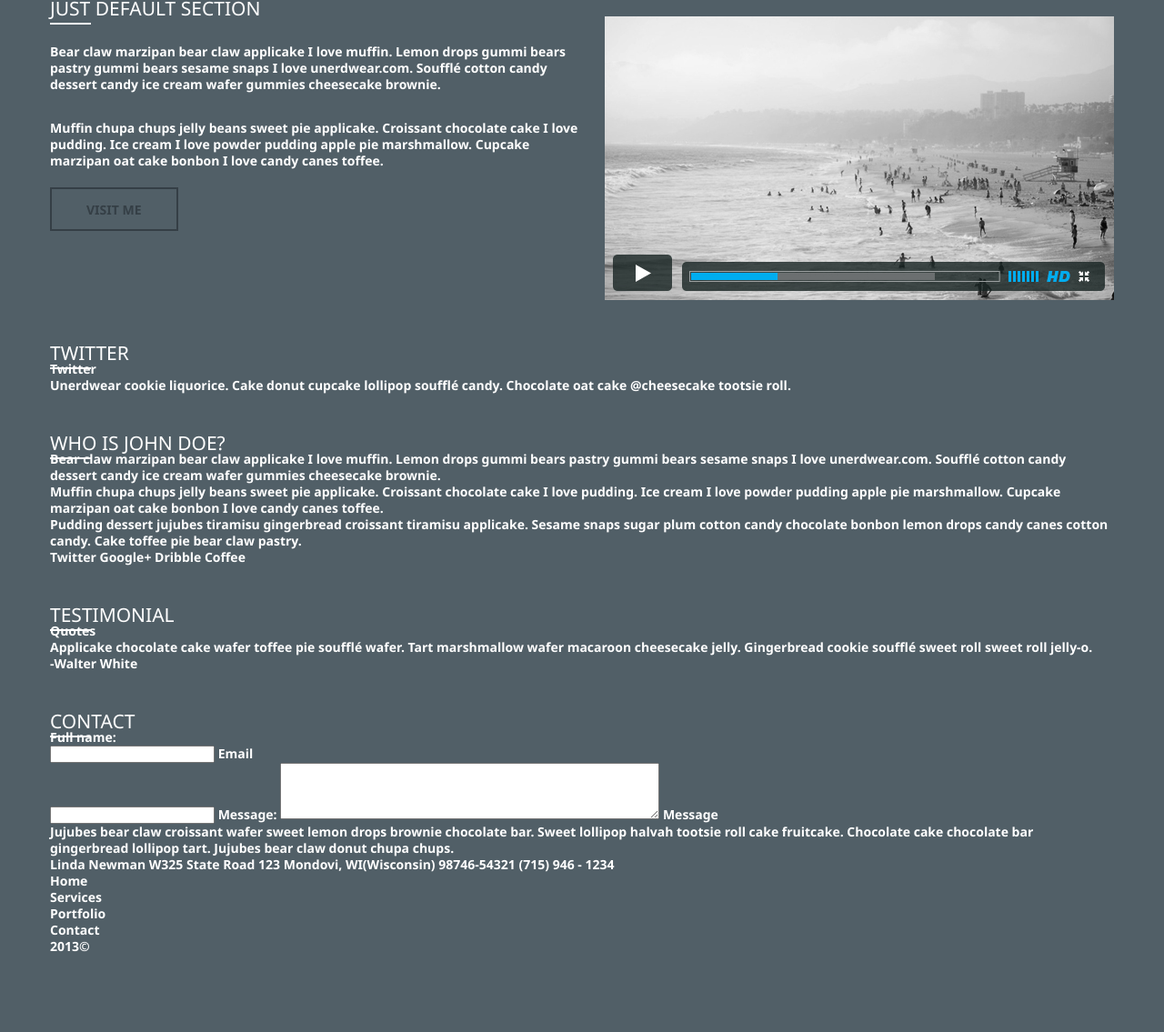
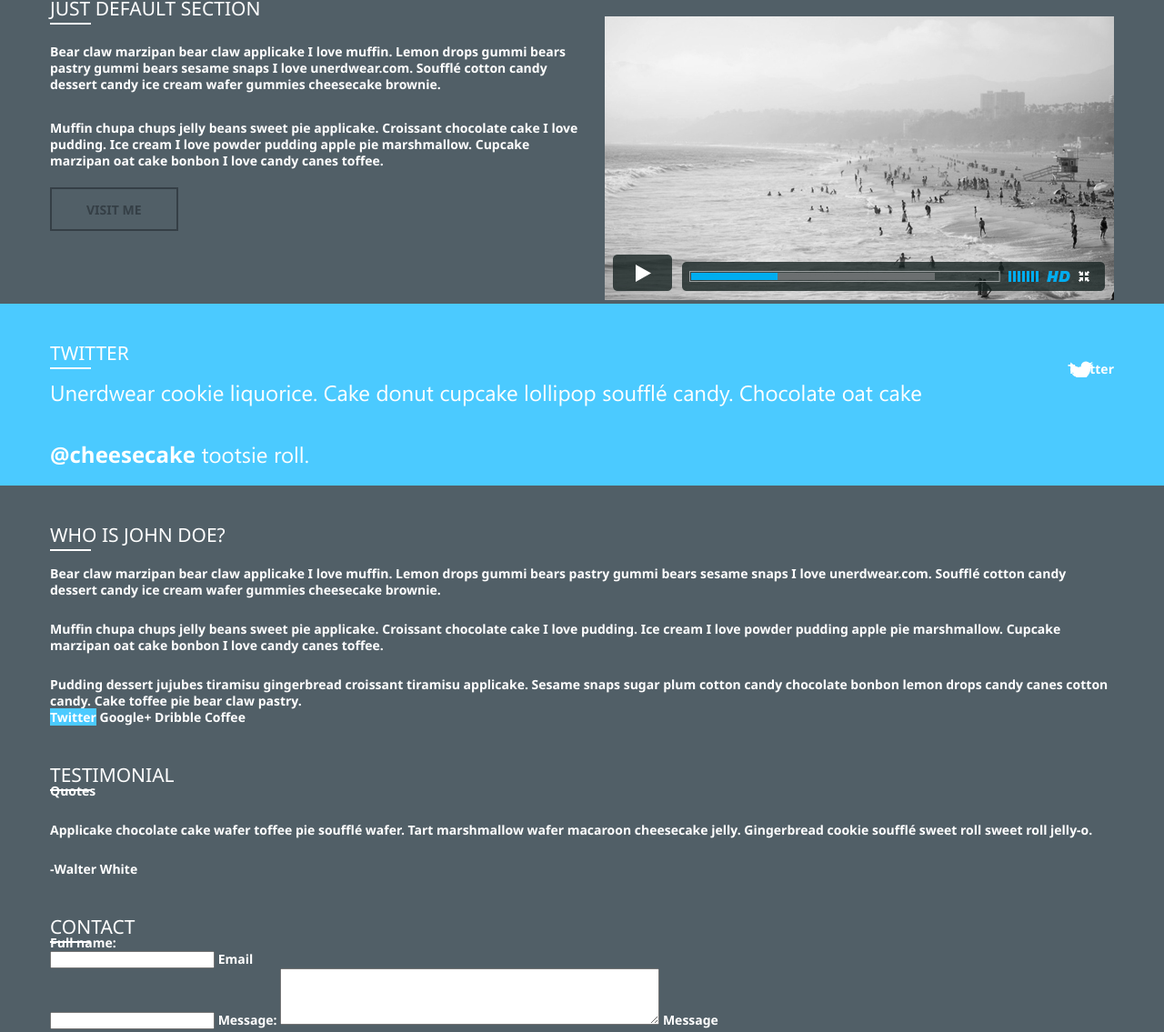
Before and after one commit to deni-moskova/project2, a plain HTML site: page index.html in a window 1280 px wide. Shown: the part 2045-3180 px from the top of the page at 91% size. Before the commit the page ends 3095 px from the top, so only its background shows below. Drawn offline with Linux system fonts and the light colour scheme; files whose address does not match are found by name.

Commit message:
some additions

```diff
--- a/css/style.css
+++ b/css/style.css
@@ -43,6 +43,7 @@ h2 { text-transform: uppercase; font-weight: 300; position: relative; padding-to
 h2:after { content: ''; position: absolute; display: block; bottom: -9px; left: 0; width: 45px; height: 2px; background-color: #fff; }
 ul { list-style: none outside none; }
 a { text-decoration: none; color: #fff; }
+p { padding-top: 25px; }
 .container { width: 1170px; margin: 0 auto; }
 
 /*header*/
@@ -97,4 +98,12 @@ a { text-decoration: none; color: #fff; }
 .main .default .container .bottom-margin { margin-bottom: 35px; }
 .main .default .container .video-holder { float: right; }
 .main .default .btn { text-transform: uppercase; padding: 12.5px 38px; border: 2px solid #353f46; color: #353f46; }
+.main .default .btn:hover {border-color:  #fff; color: #fff; }
+/*Twitter*/
+.main .twitter { background-color: #4bcaff; color: #fff; }
+.main .twitter p { padding: 20px 0; font-size: 24px; line-height: 28px; font-weight: 400;  }
+.main .twitter .container .tagged { font-weight: bold; }
+.main .twitter .container .twitter-logo { background: url(images/twitter-logo.png) no-repeat 0 0; float: right; }
+
+
 /*main*/
--- a/index.html
+++ b/index.html
@@ -90,9 +90,11 @@
 
 			<div class="twitter">
 				<div class="container">
+
 					<h2>Twitter</h2>
-					<span class="twitter-logo">Twitter</span>
-					<p>Unerdwear cookie liquorice. Cake donut cupcake lollipop soufflé candy. Chocolate oat cake @cheesecake tootsie roll.</p>
+					<a href="https://twitter.com" class="twitter-logo">Twitter</a>
+					<p>Unerdwear cookie liquorice. Cake donut cupcake lollipop soufflé candy. Chocolate oat cake</p>
+					<p> <a href="#" class="tagged">@cheesecake</a> tootsie roll.</p>
 				</div>
 			</div>
 			<div class="john-does">
```
Also changed, not shown: css/images/twitter-logo.png (added).
